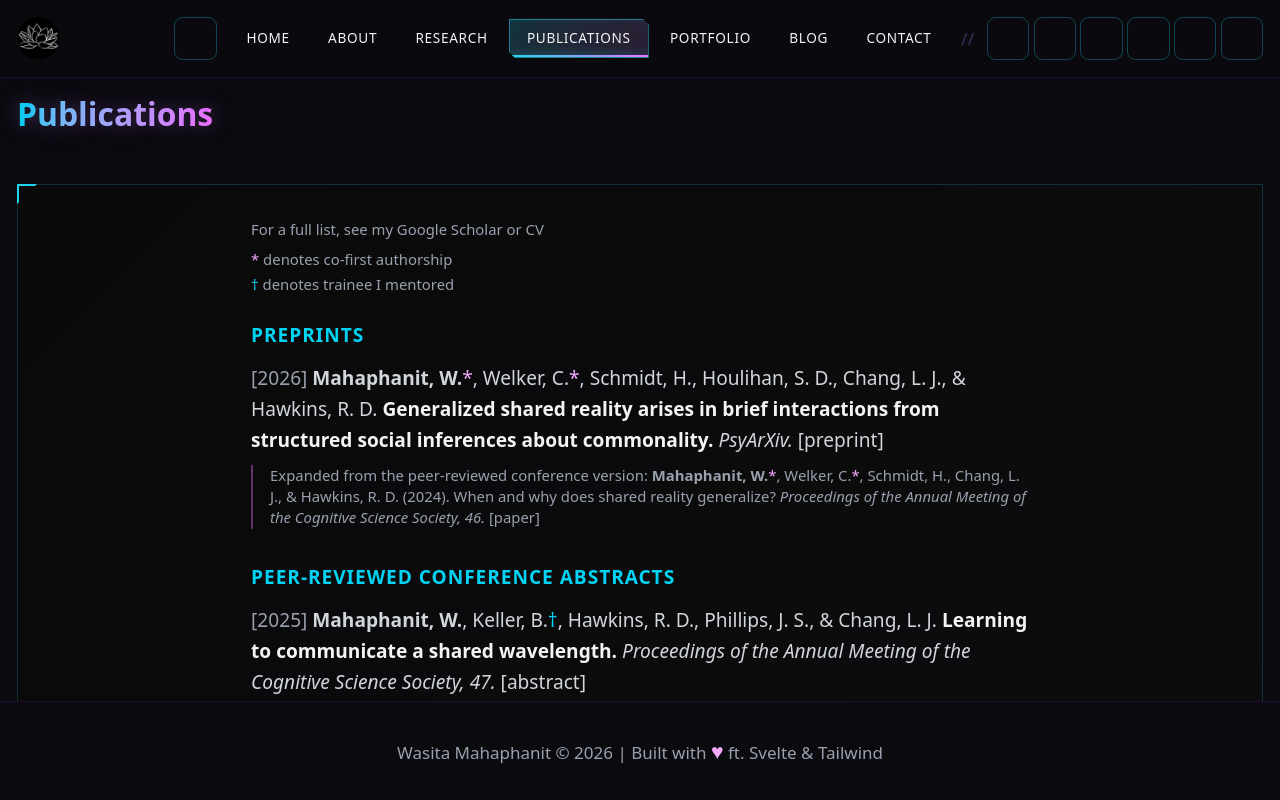
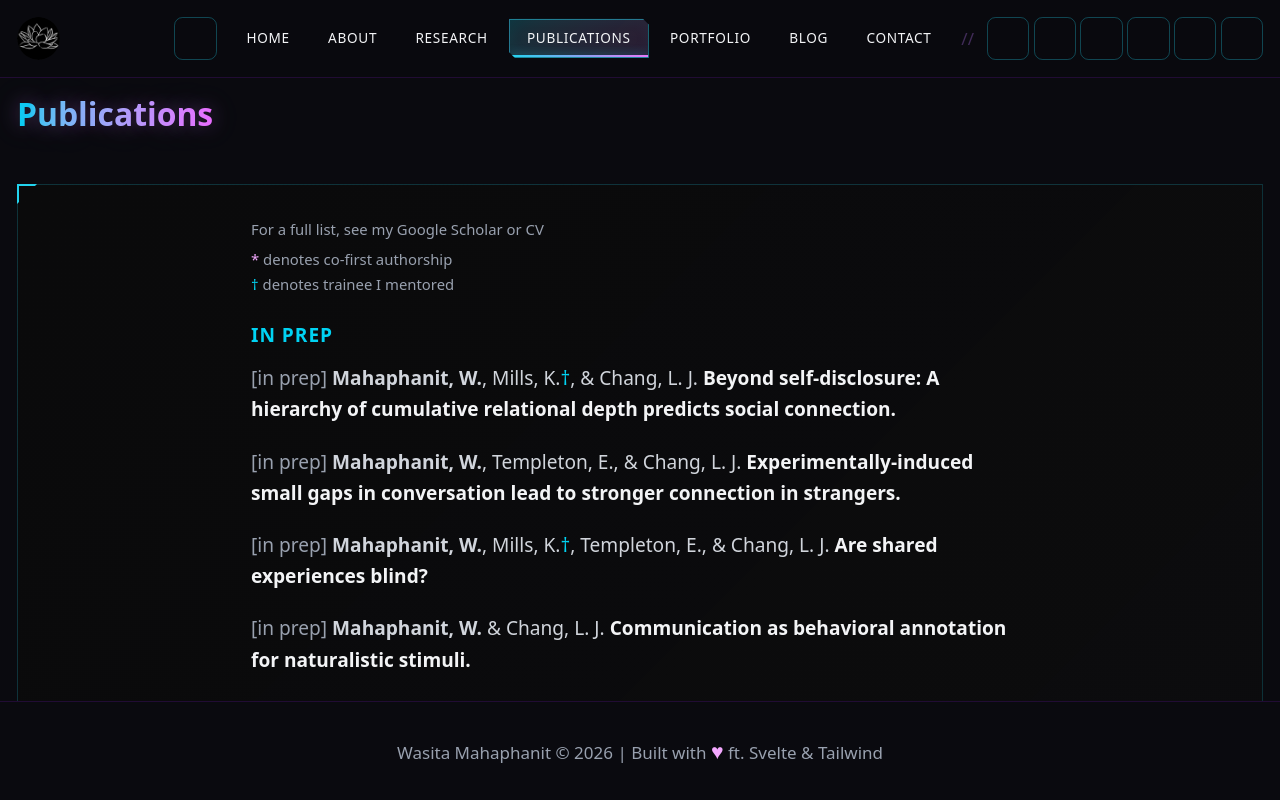
Before and after one commit to wasita/wasita.github.io, a SvelteKit app: page /publications in a window 1280 px wide. Built offline with nearby package versions, Linux system fonts and the light colour scheme; some icons are missing.

Commit message:
✨ add in prep section to publications page

```diff
--- a/src/routes/publications/+page.svelte
+++ b/src/routes/publications/+page.svelte
@@ -17,6 +17,32 @@
  </p>
 
  <h3 class="text-cyan-500 dark:text-cyan-400 font-semibold text-base lg:text-lg uppercase tracking-wider mt-4 mb-3">
+ In prep
+ </h3>
+ <ul class="space-y-5 text-base lg:text-lg leading-relaxed text-gray-700 dark:text-gray-300">
+ <li>
+ <span class="text-gray-500 dark:text-gray-400">[in prep]</span>
+ <strong>Mahaphanit, W.</strong>, Mills, K.<span class="text-cyan-500 dark:text-cyan-400">†</span>, &amp; Chang, L. J.
+ <span class="font-semibold text-gray-900 dark:text-gray-100">Beyond self-disclosure: A hierarchy of cumulative relational depth predicts social connection.</span>
+ </li>
+ <li>
+ <span class="text-gray-500 dark:text-gray-400">[in prep]</span>
+ <strong>Mahaphanit, W.</strong>, Templeton, E., &amp; Chang, L. J.
+ <span class="font-semibold text-gray-900 dark:text-gray-100">Experimentally-induced small gaps in conversation lead to stronger connection in strangers.</span>
+ </li>
+ <li>
+ <span class="text-gray-500 dark:text-gray-400">[in prep]</span>
+ <strong>Mahaphanit, W.</strong>, Mills, K.<span class="text-cyan-500 dark:text-cyan-400">†</span>, Templeton, E., &amp; Chang, L. J.
+ <span class="font-semibold text-gray-900 dark:text-gray-100">Are shared experiences blind?</span>
+ </li>
+ <li>
+ <span class="text-gray-500 dark:text-gray-400">[in prep]</span>
+ <strong>Mahaphanit, W.</strong> &amp; Chang, L. J.
+ <span class="font-semibold text-gray-900 dark:text-gray-100">Communication as behavioral annotation for naturalistic stimuli.</span>
+ </li>
+ </ul>
+
+ <h3 class="text-cyan-500 dark:text-cyan-400 font-semibold text-base lg:text-lg uppercase tracking-wider mt-8 mb-3">
  Preprints
  </h3>
  <ul class="space-y-5 text-base lg:text-lg leading-relaxed text-gray-700 dark:text-gray-300">
```
